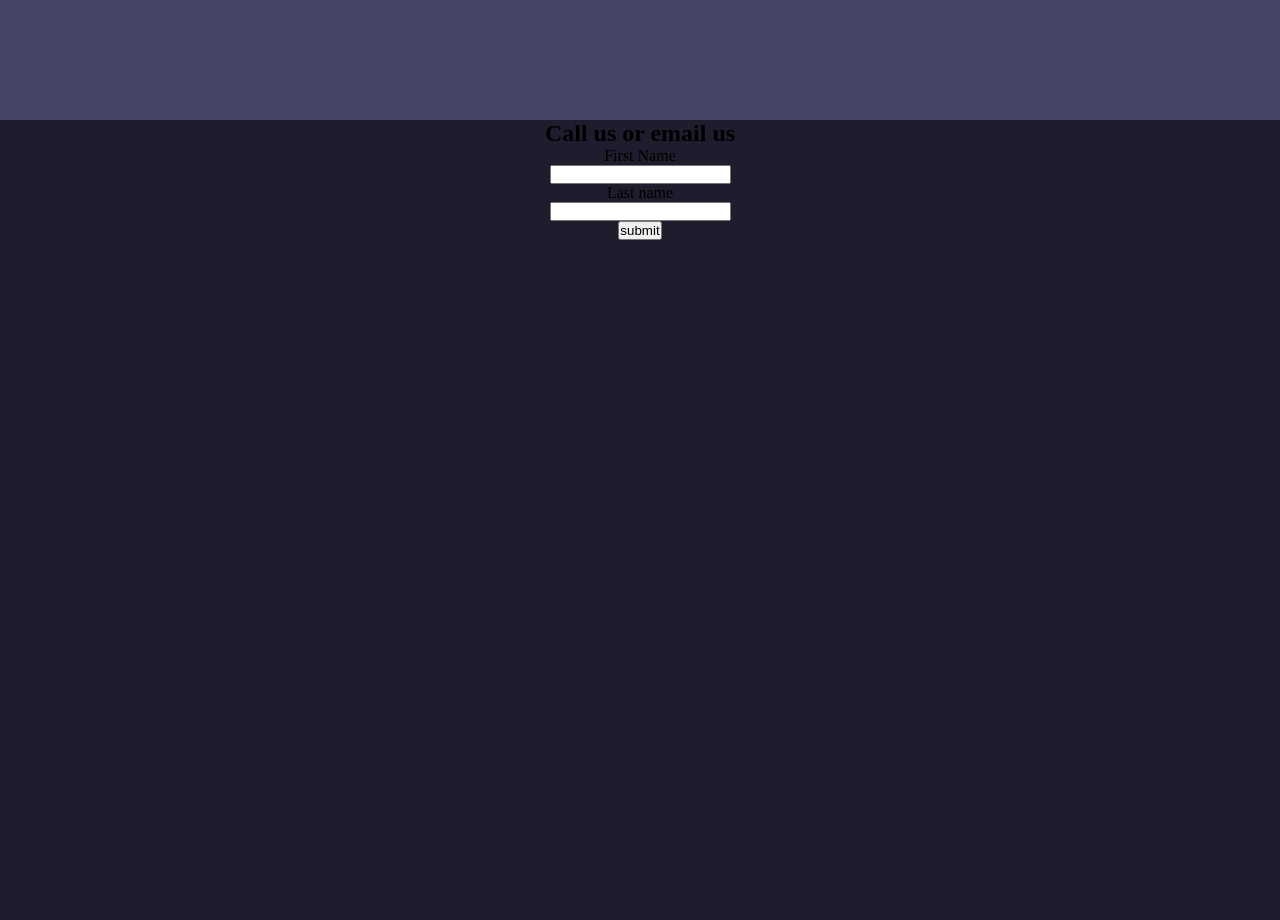
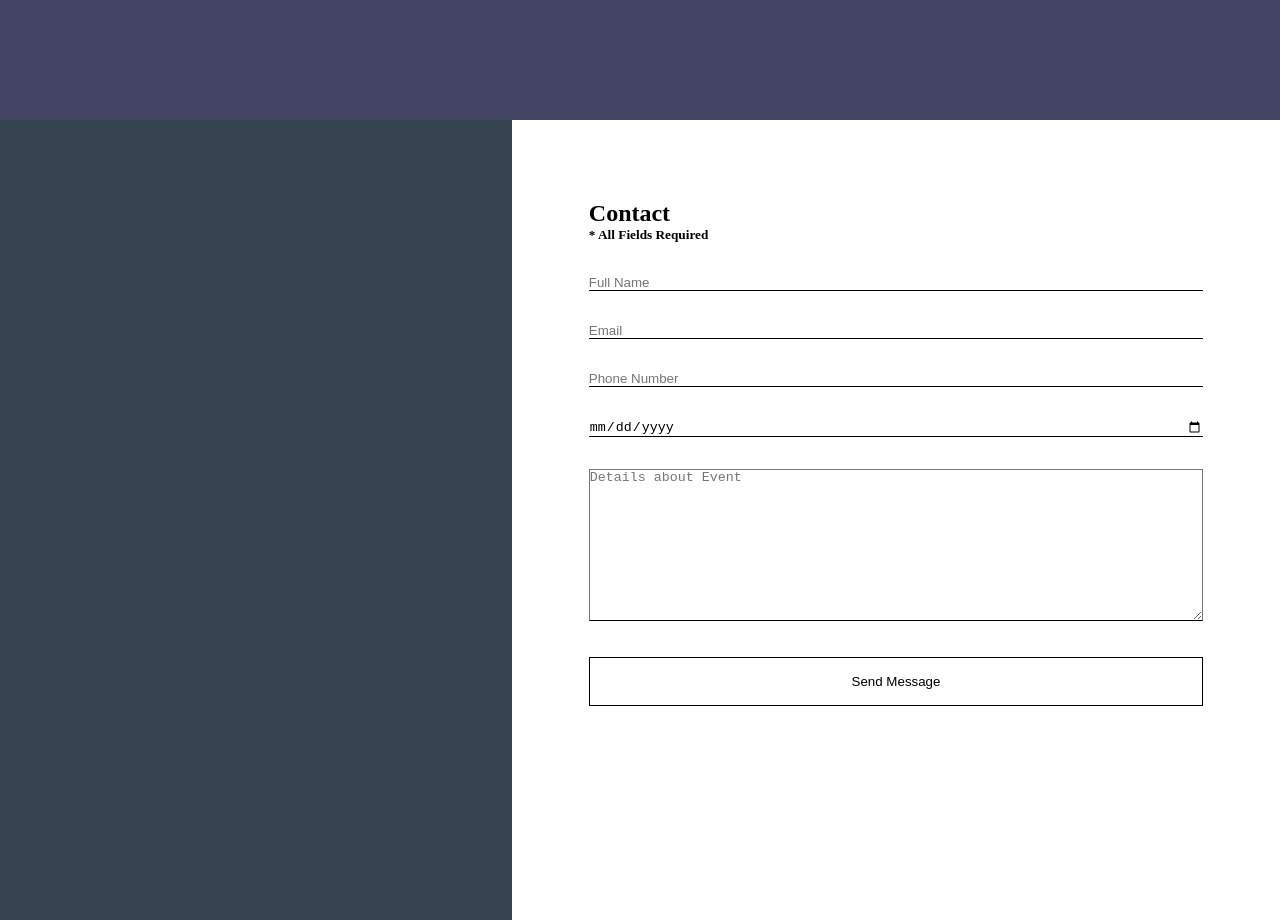
Before and after one commit to cornwalljeremy/live-audio, a website: page index.html in a window 1280 px wide. Shown: the part 2900-3820 px from the top of the page. Drawn offline with nearby package versions, Linux system fonts and the light colour scheme.

Commit message:
Contact updated

```diff
--- a/assets/style.css
+++ b/assets/style.css
@@ -185,7 +185,7 @@ body {
 	background-color: rgb(68, 68, 101);
 }
 .section5 {
-	background-color: rgb(29, 29, 46);
+	/* background-color: rgb(29, 29, 46); */
 }
 
 .about {
@@ -219,3 +219,45 @@ img {
 	height: 80%;
 	width: 90%;
 }
+
+.form-container {
+	position: relative;
+	left: 20%;
+	width: 60%;
+	height: 100vh;
+	background-color: #fff;
+}
+
+.contact-form {
+	position: absolute;
+	top: 10%;
+	left: 10%;
+	width: 80%;
+	height: 600px;
+}
+
+input {
+	width: 100%;
+	margin-top: 2rem;
+	border: none;
+	border-bottom: 1px solid black;
+}
+textarea {
+    width: 100%;
+	margin-top: 2rem;
+	/* border: none; */
+	border-bottom: 1px solid black;
+}
+.submit {
+    border: 1px solid black;
+    padding: 1rem;
+    text-align: center;
+    background-color: #fff;
+    cursor: pointer;
+    transition: 0.6 ease-in-out;
+
+}
+.submit:hover {
+    background-color: rgb(17, 99, 17);
+    opacity: 0.6;
+}
--- a/index.html
+++ b/index.html
@@ -29,7 +29,7 @@
         <a href="#services">Services</a>
       </li>
       <li>
-        <a href="#contact">Contact</a>
+        <a href="./public/contactForm.html">Contact</a>
       </li>
     </ul>
     <div class="burger">
@@ -93,16 +93,19 @@
     </div>
   </section>
   <section data-index="4" id="contact" class="section5">
-    <div class="contact">
-      <h2>Call us or email us</h2>
-      <form action="#">
-        <label for="first">First Name</label><br>
-        <input type="text" id="first" name="first"><br>
-        <label for="last">Last name</label><br>
-        <input type="text" id="last" name="last"><br>
-        <input type="submit" value="submit">
+    <div class="form-container">
+      <form action="" class="contact-form">
+          <h2>Contact</h2>
+          <h5>* All Fields Required</h5>
+          <input type="text" id="name" placeholder="Full Name"><br>
+          <input type="email" id="email" placeholder="Email"><br>
+          <input type="text" id="phone" placeholder="Phone Number"><br>
+          <input type="date" id="date" placeholder=" Event Date"><br>
+          <textarea id="description" placeholder="Details about Event" cols="30" rows="10"></textarea><br>
+          <input type="submit" class="submit" value="Send Message">
+
       </form>
-    </div>
+  </div>
   </section>
   <script src="./assets/script.js"></script>
   <script src="https://cdn.jsdelivr.net/npm/bootstrap@5.0.0-beta3/dist/js/bootstrap.bundle.min.js" integrity="sha384-JEW9xMcG8R+pH31jmWH6WWP0WintQrMb4s7ZOdauHnUtxwoG2vI5DkLtS3qm9Ekf" crossorigin="anonymous"></script>
--- a/public/js/app.js
+++ b/public/js/app.js
@@ -1,7 +1,7 @@
 const contactForm = document.querySelector('.contact-form');
 const name = document.getElementById('name');
 const email = document.getElementById('email');
-const venue = document.getElementById('venue');
+const phone = document.getElementById('phone');
 const date = document.getElementById('date');
 const description = document.getElementById('description');
 
@@ -12,7 +12,7 @@ contactForm.addEventListener('submit', (e) => {
     let formData = {
         name: name.value,
         email: email.value,
-        venue: venue.value,
+        phone: phone.value,
         date: date.value,
         description: description.value
     }
--- a/server.js
+++ b/server.js
@@ -8,11 +8,11 @@ app.use(express.static('public'));
 app.use(express.json())
 
 app.get('/', (req, res) => {
-    res.sendFile(__dirname + '/public/contactForm.html')
+    res.sendFile(__dirname + '/public/contactForm.html');
 })
 
 app.post('/', (req, res) => {
-    console.log(req,body)
+    console.log(req,body);
 })
 
 app.listen(PORT, () => {
```
Also changed, not shown: public/contactForm.html (+2 -2 lines).
